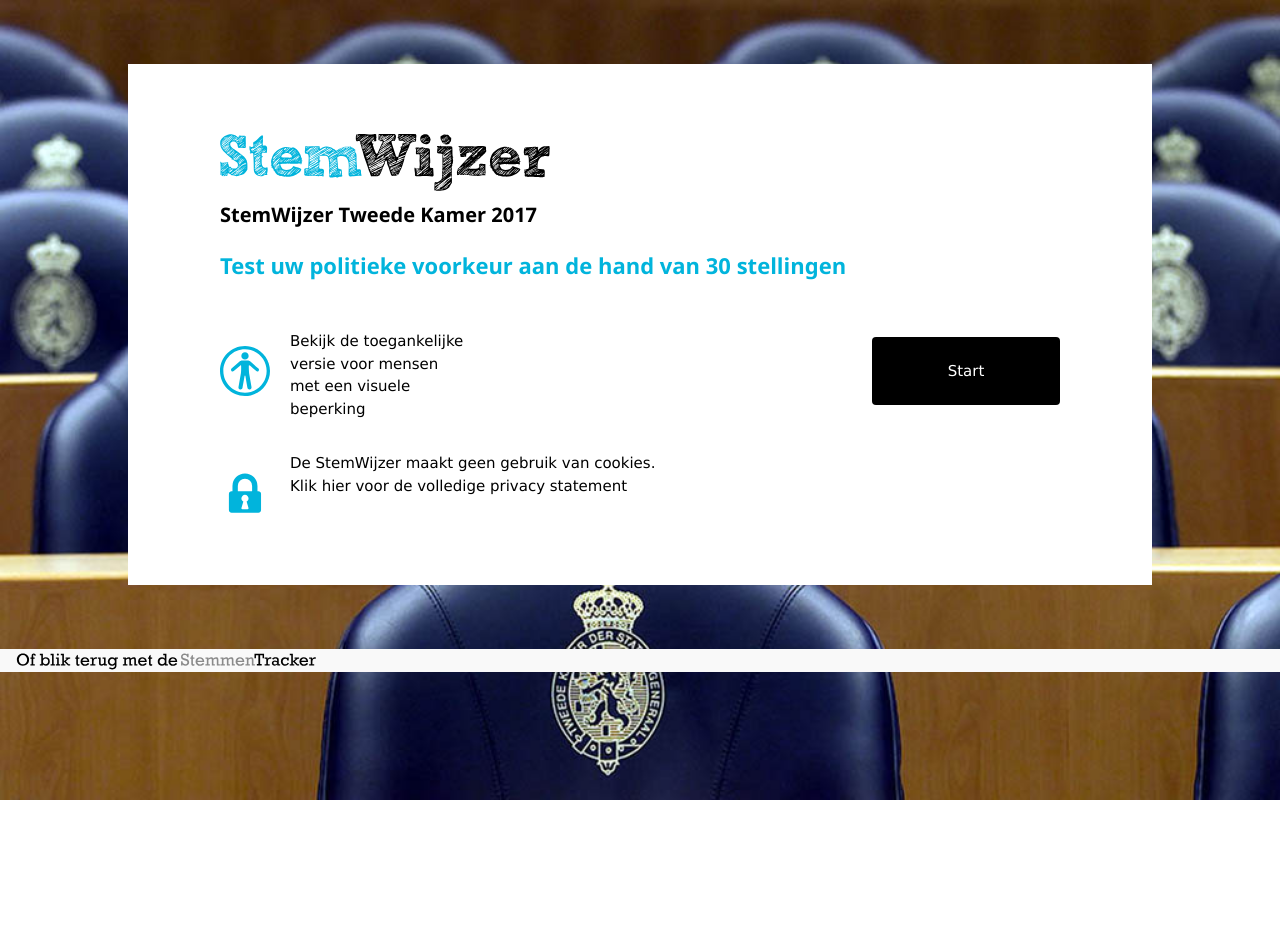
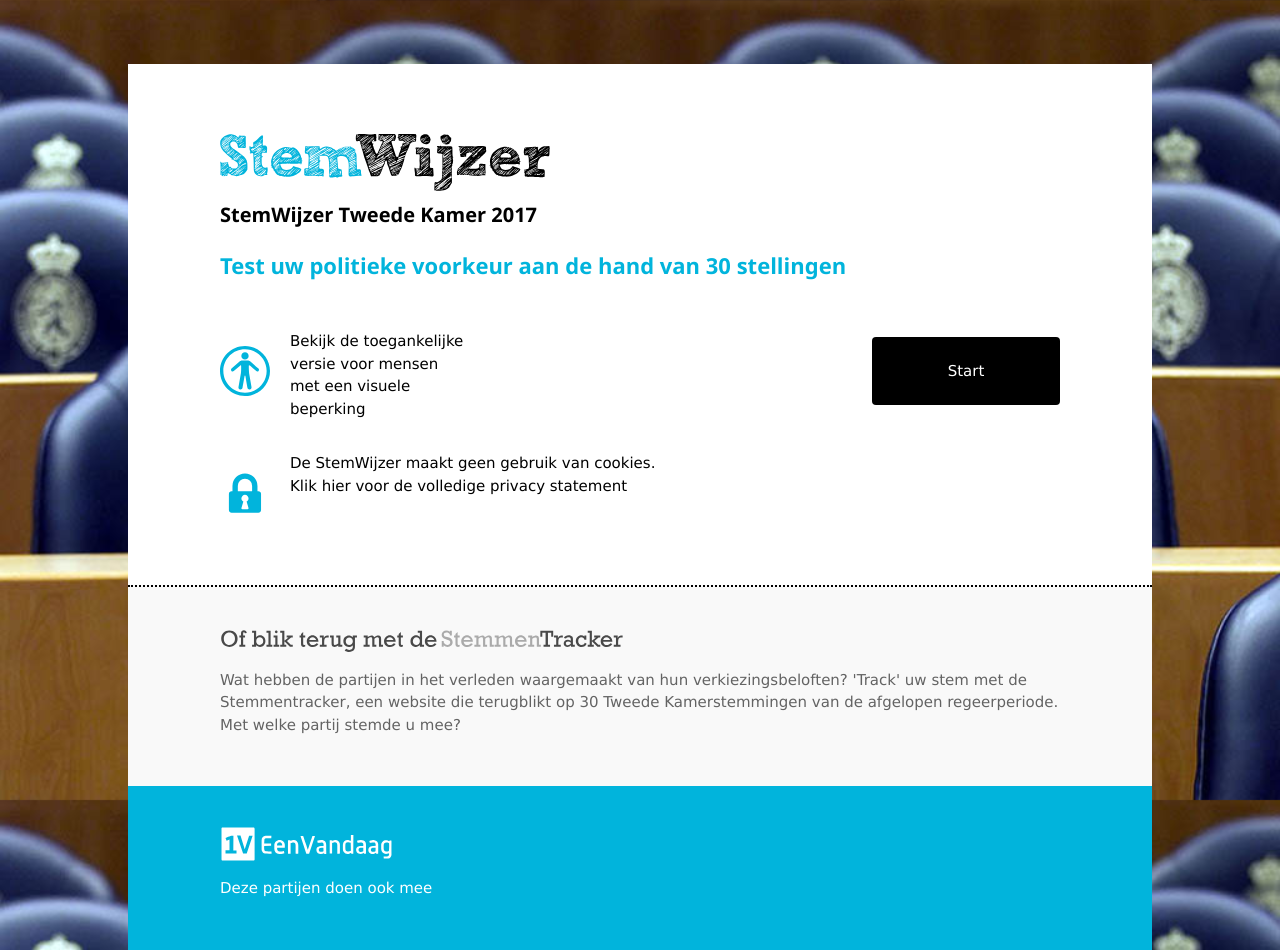
Before and after one commit to LMTVogel/Stemwijzer, a plain HTML site: page index.html in a window 1280 px wide. Before the commit the page ends 800 px from the top, so only its background shows below. Drawn offline with nearby package versions, Linux system fonts and the light colour scheme.

Commit message:
Gedeelte van de footer gemaakt

```diff
--- a/css/style.css
+++ b/css/style.css
@@ -12,7 +12,7 @@ body {
 
 header {
     background-color: white;
-    margin: 5% 10%;
+    margin: 5% 10% 0%;
     padding: 70px 92px 35px 92px !important;
 }
 
@@ -58,6 +58,31 @@ header {
     color: white !important;
 }
 
-section {
+.section1 {
     background-color: #F9F9F9;
+    margin: 0% 10%;
+    padding: 40px 92px 35px 92px !important;
+    border-top: 2px dotted;
 }
+
+.imgStemmenTrekker {
+    opacity: 0.7;
+    width: 48%;
+}
+
+.section1 > p {
+    opacity: 0.6;
+}
+
+.section2{
+    background-color: #01B4DC;
+    margin: 0% 10%;
+    padding: 20px 92px 35px 92px !important;
+    color: white;
+}
+
+.partijenPartner {
+    width: 173px;
+    height: 100%;
+    margin-top: 20px;
+}
--- a/index.html
+++ b/index.html
@@ -27,8 +27,13 @@
             <p class="w3-cell rowText">De StemWijzer maakt geen gebruik van cookies. Klik hier voor de volledige privacy statement</p>
         </div>
     </header>
-    <section class="w3-container">
-        <img src="img/logo-stemmentracker.svg" alt="Logo stemmentracker">
+    <section class="w3-container section1">
+        <img class="imgStemmenTrekker" src="img/logo-stemmentracker.svg" alt="Logo stemmentracker">
+        <p>Wat hebben de partijen in het verleden waargemaakt van hun verkiezingsbeloften? 'Track' uw stem met de Stemmentracker, een website die terugblikt op 30 Tweede Kamerstemmingen van de afgelopen regeerperiode. Met welke partij stemde u mee?</p>
+    </section>
+    <section class="w3-container section2">
+        <img class="partijenPartner" src="img/logo-1v.svg" alt="Partijen partner">
+        <p>Deze partijen doen ook mee</p>
     </section>
 </body>
 </html>
```
